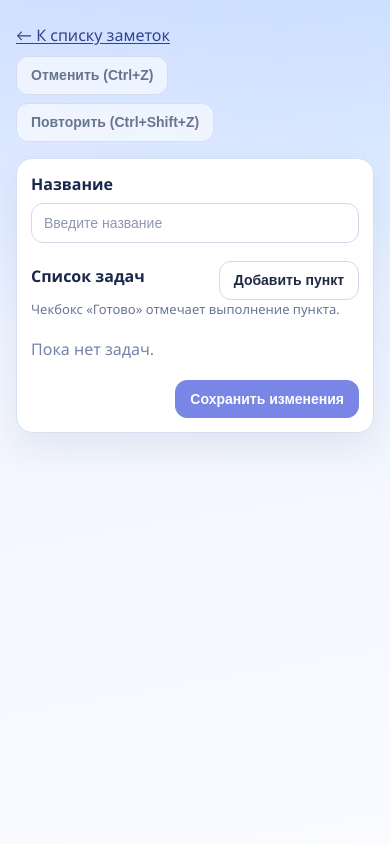
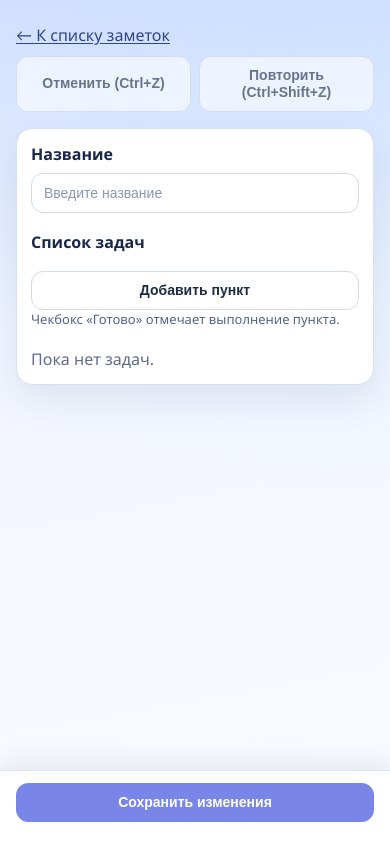
Before and after one commit to NikitaSitlivy/nuxt-notes-spa, a Nuxt app: page /notes/new in a window 390 px wide. Built offline with nearby package versions, Linux system fonts and the light colour scheme.

Commit message:
cross-browser compatibility and adaptability

```diff
--- a/app/assets/scss/main.scss
+++ b/app/assets/scss/main.scss
@@ -2,7 +2,7 @@
   --bg-start: #eef2ff;
   --bg-end: #f9fbff;
   --text-main: #151e36;
-  --text-muted: #677194;
+  --text-muted: #5f6a8d;
   --surface: #ffffff;
   --surface-soft: #f5f8ff;
   --border: #d9e1f4;
--- a/app/components/ui/BaseButton.vue
+++ b/app/components/ui/BaseButton.vue
@@ -62,7 +62,8 @@ const onClick = () => {
   transform: translateY(-1px);
 }
 
-.btn:focus-visible {
+.btn:focus-visible,
+.btn:focus {
   outline: none;
   box-shadow: 0 0 0 3px rgba(66, 85, 255, 0.22);
 }
--- a/app/components/ui/BaseCheckbox.vue
+++ b/app/components/ui/BaseCheckbox.vue
@@ -72,7 +72,8 @@ const onChange = (e: Event) => emit('update:modelValue', (e.target as HTMLInputE
   opacity: 1;
 }
 
-.checkbox__native:focus-visible + .checkbox__icon {
+.checkbox__native:focus-visible + .checkbox__icon,
+.checkbox__native:focus + .checkbox__icon {
   box-shadow: 0 0 0 3px rgba(66, 85, 255, 0.22);
 }
 
--- a/app/components/ui/BaseInput.vue
+++ b/app/components/ui/BaseInput.vue
@@ -53,7 +53,8 @@ const onInput = (e: Event) => emit('update:modelValue', (e.target as HTMLInputEl
   border-color: #b8c3e4;
 }
 
-.input:focus-visible {
+.input:focus-visible,
+.input:focus {
   outline: none;
   border-color: #3c53ee;
   box-shadow: 0 0 0 3px rgba(60, 83, 238, 0.16);
--- a/app/components/ui/BaseModal.vue
+++ b/app/components/ui/BaseModal.vue
@@ -1,7 +1,7 @@
 <template>
   <Teleport to="body">
     <div v-if="open" class="overlay" @click.self="emit('close')">
-      <div class="modal" role="dialog" aria-modal="true" :aria-label="title">
+      <div ref="modalRef" class="modal" role="dialog" aria-modal="true" :aria-label="title" tabindex="-1">
         <div class="head">
           <div class="title">{{ title }}</div>
           <button class="close" type="button" aria-label="Close" @click="emit('close')">×</button>
@@ -29,9 +29,72 @@ const emit = defineEmits<{
   (e: 'close'): void
 }>()
 
+const modalRef = ref<HTMLElement | null>(null)
+const lastFocused = ref<HTMLElement | null>(null)
+
+const getFocusableElements = () => {
+  if (!modalRef.value) return []
+
+  return Array.from(
+    modalRef.value.querySelectorAll<HTMLElement>(
+      'button:not([disabled]), [href], input:not([disabled]), textarea:not([disabled]), select:not([disabled]), [tabindex]:not([tabindex="-1"])'
+    )
+  )
+}
+
+const focusFirst = () => {
+  const focusable = getFocusableElements()
+  if (focusable.length > 0) {
+    focusable[0].focus()
+    return
+  }
+
+  modalRef.value?.focus()
+}
+
+watch(
+  () => props.open,
+  (open) => {
+    if (open) {
+      lastFocused.value = document.activeElement instanceof HTMLElement ? document.activeElement : null
+      nextTick(() => focusFirst())
+      return
+    }
+
+    nextTick(() => lastFocused.value?.focus())
+  }
+)
+
 const onKeydown = (e: KeyboardEvent) => {
   if (!props.open) return
-  if (e.key === 'Escape') emit('close')
+
+  if (e.key === 'Escape') {
+    emit('close')
+    return
+  }
+
+  if (e.key !== 'Tab') return
+
+  const focusable = getFocusableElements()
+  if (focusable.length === 0) {
+    e.preventDefault()
+    return
+  }
+
+  const first = focusable[0]
+  const last = focusable[focusable.length - 1]
+  const active = document.activeElement
+
+  if (e.shiftKey && active === first) {
+    e.preventDefault()
+    last.focus()
+    return
+  }
+
+  if (!e.shiftKey && active === last) {
+    e.preventDefault()
+    first.focus()
+  }
 }
 
 onMounted(() => window.addEventListener('keydown', onKeydown))
@@ -43,11 +106,18 @@ onBeforeUnmount(() => window.removeEventListener('keydown', onKeydown))
   position: fixed;
   inset: 0;
   background: rgba(15, 24, 52, 0.6);
+  -webkit-backdrop-filter: blur(2px);
   backdrop-filter: blur(2px);
   display: grid;
   place-items: center;
   padding: 16px;
   z-index: 200;
+}
+
+@supports not ((-webkit-backdrop-filter: blur(1px)) or (backdrop-filter: blur(1px))) {
+  .overlay {
+    background: rgba(15, 24, 52, 0.78);
+  }
 }
 
 .modal {
@@ -57,6 +127,14 @@ onBeforeUnmount(() => window.removeEventListener('keydown', onKeydown))
   background: #fff;
   box-shadow: 0 24px 50px rgba(20, 30, 66, 0.25);
   overflow: hidden;
+}
+
+.modal:focus-visible,
+.modal:focus {
+  outline: none;
+  box-shadow:
+    0 24px 50px rgba(20, 30, 66, 0.25),
+    0 0 0 3px rgba(52, 85, 245, 0.22);
 }
 
 .head {
@@ -89,9 +167,15 @@ onBeforeUnmount(() => window.removeEventListener('keydown', onKeydown))
   background: #edf1ff;
 }
 
+.close:focus-visible,
+.close:focus {
+  outline: none;
+  box-shadow: 0 0 0 3px rgba(52, 85, 245, 0.22);
+}
+
 .body {
   padding: 16px;
-  color: #2f3959;
+  color: #273357;
 }
 
 .actions {
--- a/app/pages/index.vue
+++ b/app/pages/index.vue
@@ -5,7 +5,7 @@
         <h1 class="title">Заметки</h1>
         <p class="subtitle">Список заметок с превью задач.</p>
       </div>
-      <BaseButton @click="onCreate">Новая заметка</BaseButton>
+      <BaseButton class="createBtn" @click="onCreate">Новая заметка</BaseButton>
     </header>
 
     <section v-if="notes.length === 0" class="empty">
@@ -20,6 +20,9 @@
           <div>
             <h2 class="card__title">{{ n.title || 'Без названия' }}</h2>
             <p class="card__meta">Выполнено: {{ doneCount(n.todos) }} из {{ n.todos.length }}</p>
+            <div class="progress" :aria-label="`Выполнено ${doneCount(n.todos)} из ${n.todos.length}`">
+              <span class="progress__fill" :style="{ width: `${donePercent(n.todos)}%` }" />
+            </div>
           </div>
 
           <div class="card__actions">
@@ -59,6 +62,10 @@ const deleteId = ref<string | null>(null)
 
 const previewTodos = (todos: Todo[]) => todos.slice(0, 4)
 const doneCount = (todos: Todo[]) => todos.filter((t) => t.done).length
+const donePercent = (todos: Todo[]) => {
+  if (todos.length === 0) return 0
+  return Math.round((doneCount(todos) / todos.length) * 100)
+}
 
 const onCreate = () => navigateTo('/notes/new')
 
@@ -98,7 +105,7 @@ const confirmDelete = () => {
 
 .subtitle {
   margin: 8px 0 0;
-  color: #667195;
+  color: #5c6788;
 }
 
 .empty {
@@ -119,7 +126,7 @@ const confirmDelete = () => {
 
 .empty__text {
   margin: 0;
-  color: #6e789c;
+  color: #5f6a8b;
 }
 
 .grid {
@@ -166,7 +173,23 @@ const confirmDelete = () => {
 .card__meta {
   margin: 6px 0 0;
   font-size: 13px;
-  color: #6b7698;
+  color: #58648a;
+}
+
+.progress {
+  margin-top: 8px;
+  width: 100%;
+  height: 6px;
+  background: #e6ebfb;
+  border-radius: 999px;
+  overflow: hidden;
+}
+
+.progress__fill {
+  display: block;
+  height: 100%;
+  background: linear-gradient(90deg, #2f48de, #6d86ff);
+  transition: width 0.2s ease;
 }
 
 .card__actions {
@@ -176,18 +199,33 @@ const confirmDelete = () => {
 }
 
 .action {
-  border: 0;
-  background: transparent;
-  color: #2e448b;
-  text-decoration: underline;
-  text-underline-offset: 2px;
+  border: 1px solid #d2dbf4;
+  border-radius: 10px;
+  background: #f7f9ff;
+  color: #213772;
+  text-decoration: none;
   cursor: pointer;
-  padding: 0;
+  padding: 4px 8px;
+  min-height: 30px;
   font: inherit;
+  font-size: 13px;
+  line-height: 1.2;
+}
+
+.action:hover {
+  background: #eef3ff;
+}
+
+.action:focus-visible,
+.action:focus {
+  outline: none;
+  box-shadow: 0 0 0 3px rgba(52, 85, 245, 0.22);
 }
 
 .action--danger {
-  color: #b02626;
+  color: #a92a2a;
+  border-color: #f0c9c9;
+  background: #fff7f7;
 }
 
 .preview {
@@ -206,14 +244,14 @@ const confirmDelete = () => {
 }
 
 .preview__item--muted {
-  color: #7681a6;
+  color: #687498;
 }
 
 .marker {
   border-radius: 999px;
   border: 1px solid #d8e0f7;
   background: #f5f8ff;
-  color: #4a5a8f;
+  color: #3e4f86;
   padding: 2px 7px;
   font-size: 12px;
   flex: 0 0 auto;
@@ -233,6 +271,31 @@ const confirmDelete = () => {
 
 .text--done {
   text-decoration: line-through;
-  color: #7681a6;
+  color: #6a759a;
+}
+
+@media (max-width: 700px) {
+  .top {
+    align-items: stretch;
+  }
+
+  .createBtn {
+    width: 100%;
+  }
+}
+
+@media (max-width: 540px) {
+  .card {
+    padding: 12px;
+  }
+
+  .card__head {
+    flex-direction: column;
+    gap: 12px;
+  }
+
+  .card__actions {
+    width: 100%;
+  }
 }
 </style>
--- a/app/pages/notes/[id].vue
+++ b/app/pages/notes/[id].vue
@@ -37,6 +37,7 @@
             </BaseCheckbox>
 
             <BaseInput
+              class="todoTextInput"
               :model-value="t.text"
               :class="{ todoInputDone: t.done }"
               @update:modelValue="(v) => setTodoText(t.id, v)"
@@ -52,9 +53,13 @@
         <p v-if="draft.todos.length === 0" class="muted">Пока нет задач.</p>
       </div>
 
-      <footer class="footer">
-        <BaseButton v-if="!isNew && hasUnsaved" variant="secondary" @click="askCancel">Отменить редактирование</BaseButton>
-        <BaseButton :disabled="!hasUnsaved" @click="save">Сохранить изменения</BaseButton>
+      <footer class="footer" :class="{ 'footer--sticky': isReady }">
+        <div class="saveState" :class="{ 'saveState--visible': saveMessageVisible }" aria-live="polite">{{ saveMessage }}</div>
+
+        <div class="footer__actions">
+          <BaseButton v-if="!isNew && hasUnsaved" variant="secondary" @click="askCancel">Отменить редактирование</BaseButton>
+          <BaseButton :disabled="!hasUnsaved" @click="save">Сохранить изменения</BaseButton>
+        </div>
       </footer>
     </section>
 
@@ -83,6 +88,7 @@ import { deepClone } from '~/utils/clone'
 import { isEqual } from '~/utils/equal'
 
 const INPUT_MERGE_MS = 500
+const SAVED_MESSAGE_MS = 1700
 
 const store = useNotesStore()
 const route = useRoute()
@@ -113,6 +119,10 @@ const HISTORY_LIMIT = 150
 const lastInputKey = ref<string | null>(null)
 const lastInputAt = ref(0)
 
+const saveMessage = ref('')
+const saveMessageVisible = ref(false)
+let saveTimer: ReturnType<typeof setTimeout> | null = null
+
 const canUndo = computed(() => past.value.length > 0)
 const canRedo = computed(() => future.value.length > 0)
 
@@ -120,6 +130,23 @@ const hasUnsaved = computed(() => {
   if (!baseline.value) return false
   return !isEqual(draft.value, baseline.value)
 })
+
+watch(hasUnsaved, (value) => {
+  if (value) {
+    saveMessageVisible.value = false
+  }
+})
+
+const showSavedMessage = () => {
+  saveMessage.value = 'Сохранено'
+  saveMessageVisible.value = true
+
+  if (saveTimer) clearTimeout(saveTimer)
+  saveTimer = setTimeout(() => {
+    saveMessageVisible.value = false
+    saveTimer = null
+  }, SAVED_MESSAGE_MS)
+}
 
 const resetInputGrouping = () => {
   lastInputKey.value = null
@@ -165,6 +192,7 @@ const loadDraft = () => {
   past.value = []
   future.value = []
   resetInputGrouping()
+  saveMessageVisible.value = false
 
   if (isNew.value) {
     const now = Date.now()
@@ -241,6 +269,7 @@ const save = () => {
     past.value = []
     future.value = []
     resetInputGrouping()
+    showSavedMessage()
     navigateTo(`/notes/${newId}`)
     return
   }
@@ -256,6 +285,7 @@ const save = () => {
   past.value = []
   future.value = []
   resetInputGrouping()
+  showSavedMessage()
 }
 
 const onCancelModalClose = () => {
@@ -336,14 +366,17 @@ const onKeydown = (e: KeyboardEvent) => {
 }
 
 onMounted(() => window.addEventListener('keydown', onKeydown))
-onBeforeUnmount(() => window.removeEventListener('keydown', onKeydown))
+onBeforeUnmount(() => {
+  window.removeEventListener('keydown', onKeydown)
+  if (saveTimer) clearTimeout(saveTimer)
+})
 </script>
 
 <style scoped lang="scss">
 .page {
   max-width: 960px;
   margin: 0 auto;
-  padding: 24px 16px 40px;
+  padding: 24px 16px 96px;
 }
 
 .top {
@@ -363,6 +396,12 @@ onBeforeUnmount(() => window.removeEventListener('keydown', onKeydown))
   padding: 0;
   font: inherit;
   cursor: pointer;
+}
+
+.back:focus-visible {
+  outline: none;
+  box-shadow: 0 0 0 3px rgba(52, 85, 245, 0.22);
+  border-radius: 6px;
 }
 
 .actions {
@@ -388,7 +427,7 @@ onBeforeUnmount(() => window.removeEventListener('keydown', onKeydown))
 
 .empty__text {
   margin: 0;
-  color: #6f7a9f;
+  color: #5d688b;
 }
 
 .editor {
@@ -419,7 +458,7 @@ onBeforeUnmount(() => window.removeEventListener('keydown', onKeydown))
 }
 
 .todoHint {
-  color: #6a7598;
+  color: #56618a;
   font-size: 13px;
 }
 
@@ -444,9 +483,13 @@ onBeforeUnmount(() => window.removeEventListener('keydown', onKeydown))
   min-width: 0;
 }
 
+.todoToggle :deep(.checkbox__label) {
+  white-space: nowrap;
+}
+
 .todoInputDone :deep(.input) {
   text-decoration: line-through;
-  color: #7a83a0;
+  color: #6b7494;
 }
 
 .iconBtn {
@@ -465,23 +508,63 @@ onBeforeUnmount(() => window.removeEventListener('keydown', onKeydown))
   background: #f2f6ff;
 }
 
+.iconBtn:focus-visible {
+  outline: none;
+  box-shadow: 0 0 0 3px rgba(52, 85, 245, 0.22);
+}
+
 .muted {
   margin: 10px 0 0;
-  color: #7782a8;
+  color: #5f6a8d;
 }
 
 .footer {
   margin-top: 20px;
   display: flex;
-  justify-content: flex-end;
+  justify-content: space-between;
+  gap: 10px;
+  align-items: center;
+  flex-wrap: wrap;
+}
+
+.footer__actions {
+  display: inline-flex;
   gap: 10px;
   flex-wrap: wrap;
+  margin-left: auto;
+}
+
+.saveState {
+  color: #256e44;
+  font-size: 13px;
+  opacity: 0;
+  transition: opacity 0.2s ease;
+}
+
+.saveState--visible {
+  opacity: 1;
 }
 
 @media (max-width: 680px) {
   .editor {
     padding: 14px;
     border-radius: 16px;
+  }
+
+  .top {
+    align-items: stretch;
+  }
+
+  .actions {
+    width: 100%;
+  }
+
+  .actions :deep(.btn) {
+    flex: 1 1 calc(50% - 8px);
+  }
+
+  .line :deep(.btn) {
+    width: 100%;
   }
 
   .todo {
@@ -491,5 +574,56 @@ onBeforeUnmount(() => window.removeEventListener('keydown', onKeydown))
   .iconBtn {
     justify-self: end;
   }
+
+  .footer--sticky {
+    position: fixed;
+    left: 0;
+    right: 0;
+    bottom: 0;
+    margin: 0;
+    padding: 12px 16px 12px;
+    padding: 12px 16px calc(12px + env(safe-area-inset-bottom));
+    background: rgba(255, 255, 255, 0.95);
+    -webkit-backdrop-filter: blur(4px);
+    backdrop-filter: blur(4px);
+    border-top: 1px solid #dde4f7;
+    box-shadow: 0 -8px 24px rgba(20, 31, 64, 0.08);
+    z-index: 80;
+  }
+
+  .saveState {
+    order: 2;
+    width: 100%;
+    text-align: right;
+  }
+
+  .footer__actions {
+    width: 100%;
+  }
+
+  .footer__actions :deep(.btn) {
+    flex: 1 1 auto;
+  }
+}
+
+@media (max-width: 900px) and (min-width: 681px) {
+  .todo {
+    grid-template-columns: 1fr auto;
+    grid-template-areas:
+      "check delete"
+      "input input";
+  }
+
+  .todoToggle {
+    grid-area: check;
+  }
+
+  .todoTextInput {
+    grid-area: input;
+  }
+
+  .iconBtn {
+    grid-area: delete;
+  }
 }
 </style>
```
